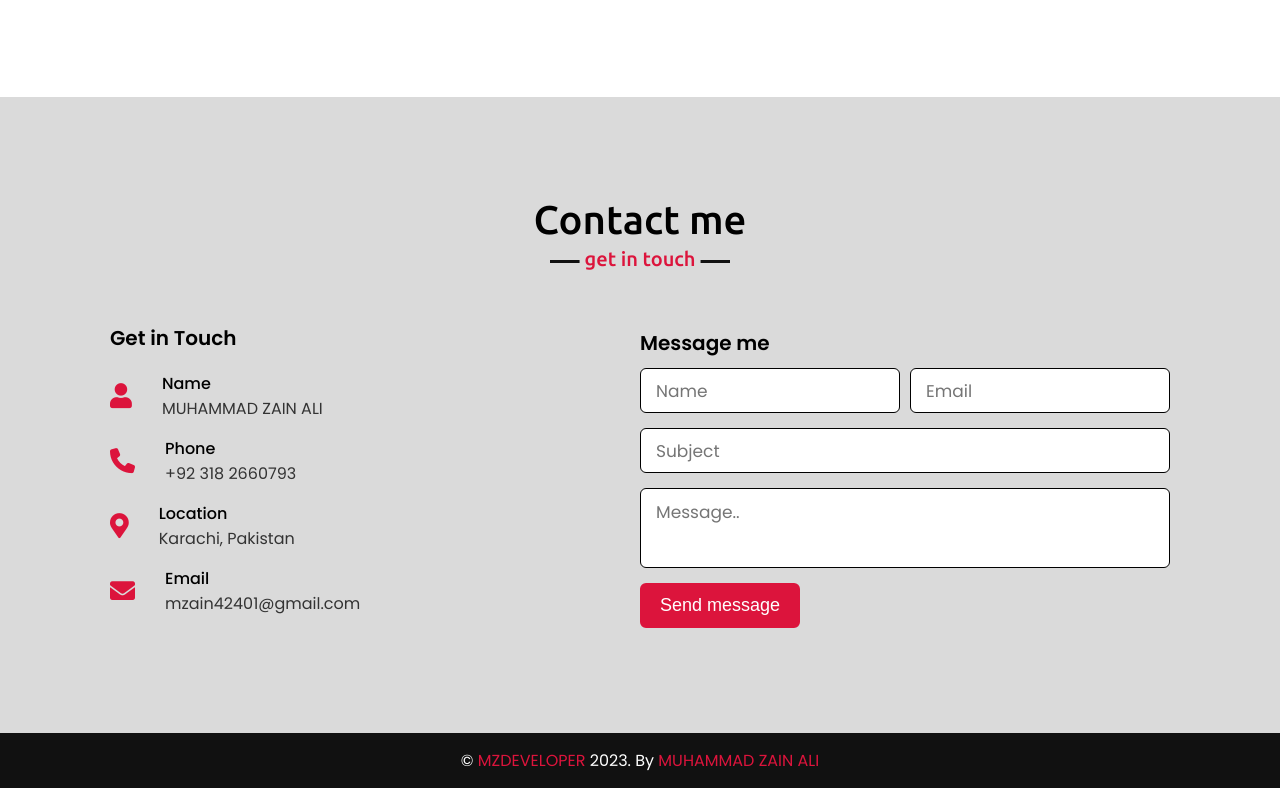
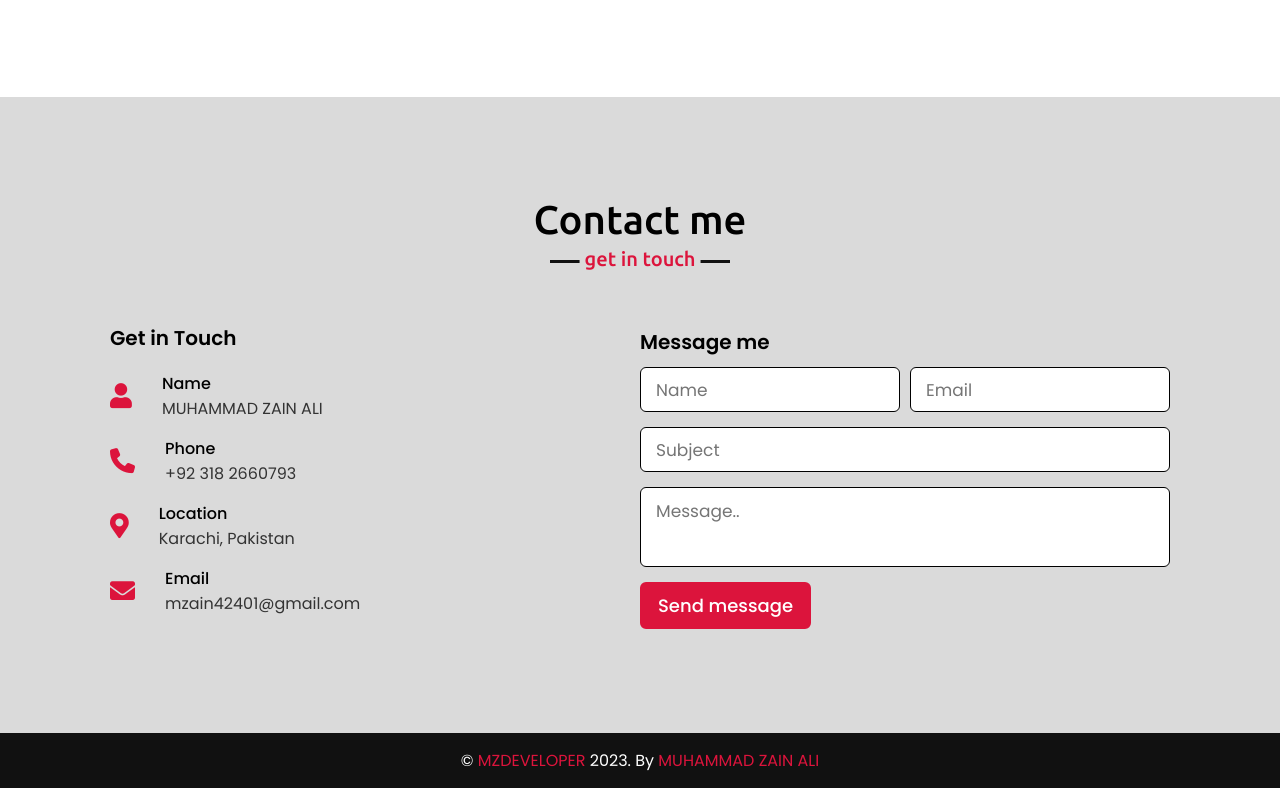
Before and after one commit to mzain42401/My_Porfolio, a plain HTML site: page index.html in a window 1280 px wide. Shown: the part 3228-4016 px from the top of the page. Drawn offline with nearby package versions, Linux system fonts and the light colour scheme; some packages are replaced by stand-ins of ours; a script that the page names is missing.

Commit message:
practice

```diff
--- a/index.html
+++ b/index.html
@@ -251,7 +251,7 @@
                             <textarea cols="30" rows="10" placeholder="Message.." id="Msj" required></textarea>
                         </div>
                         <div class="button-area">
-                            <button id="msjBtn" onclick="check()">Send message</button>
+                            <div id="msjBtn" onclick="check()">Send message</div>
                         </div>
                     </form>
                 </div>
--- a/script.js
+++ b/script.js
@@ -36,7 +36,7 @@ year.innerHTML=curtYear
                     icon: 'success',
                     title: 'Your message had sent',
                     showConfirmButton: true,
-                    timer: 10000
+                    timer: 1000
                 })
             }
         )
--- a/style.css
+++ b/style.css
@@ -532,29 +532,25 @@ text-align: justify;
   padding-top: 10px;
   resize: none;
 }
-.contact .right form .button-area{
+.contact  .button-area{
   display: flex;
   align-items: center;
-}
-.right form .button-area button{
+  background-color: crimson;
+  background: crimson;
     color: #fff;
-  display: block;
-  width: 160px!important;
-  height: 45px;
-  outline: none;
     font-size: 18px;
     font-weight: 500;
+    padding: 8px 16px;
+    width: max-content;
     border-radius: 6px;
     cursor: pointer;
-  flex-wrap: nowrap;
-  background: crimson;
     border: 2px solid crimson;
-  transition: all 0.3s ease;
 }
-.right form .button-area button:hover{
+.contact  .button-area:hover{
+background-color:rgb(218 218 218) ;
 color: crimson;
-  background: none;
 }
+
 /* footer section styling */
 footer{
     background: #111;
```
Lines whose indentation alone changed are shown as unchanged.
